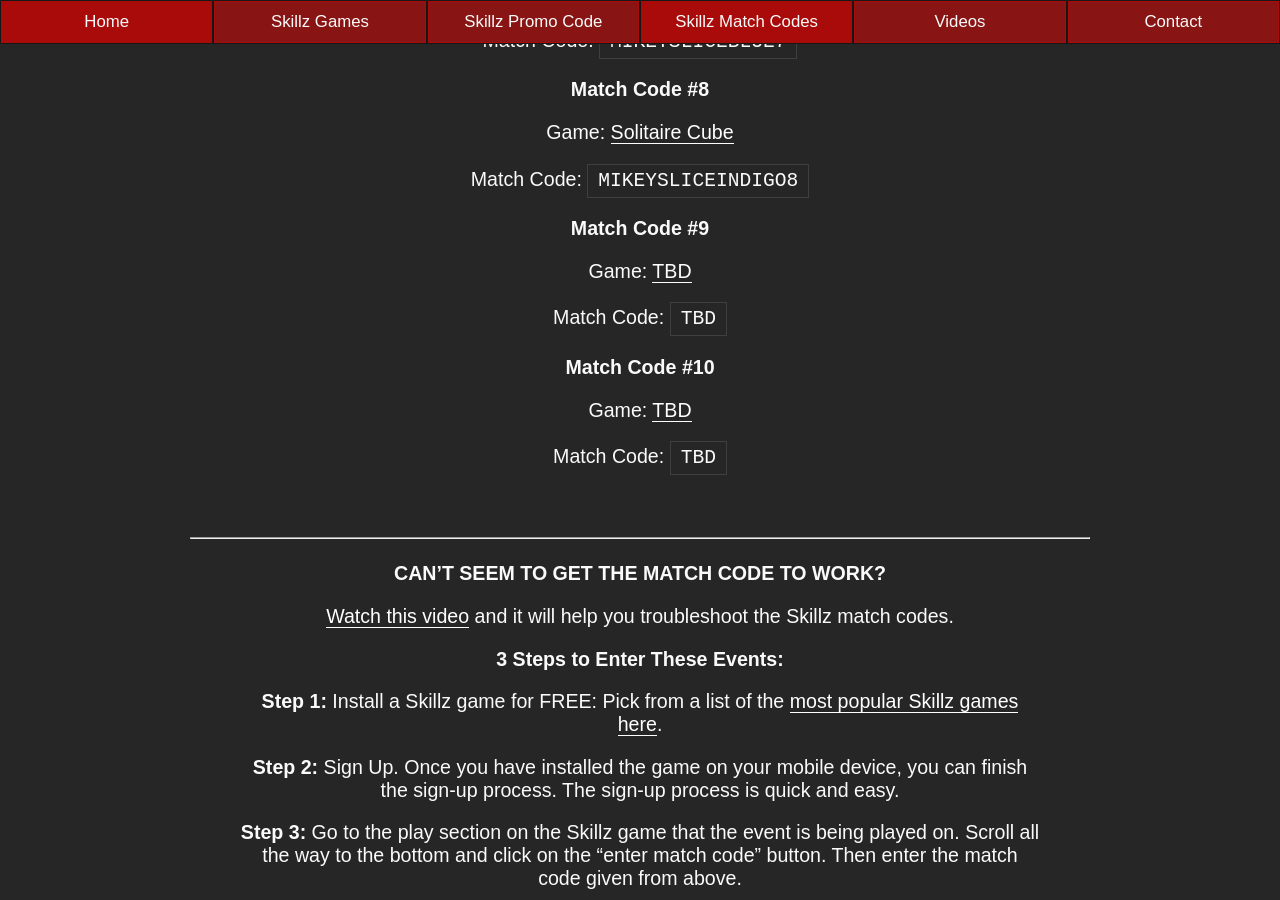
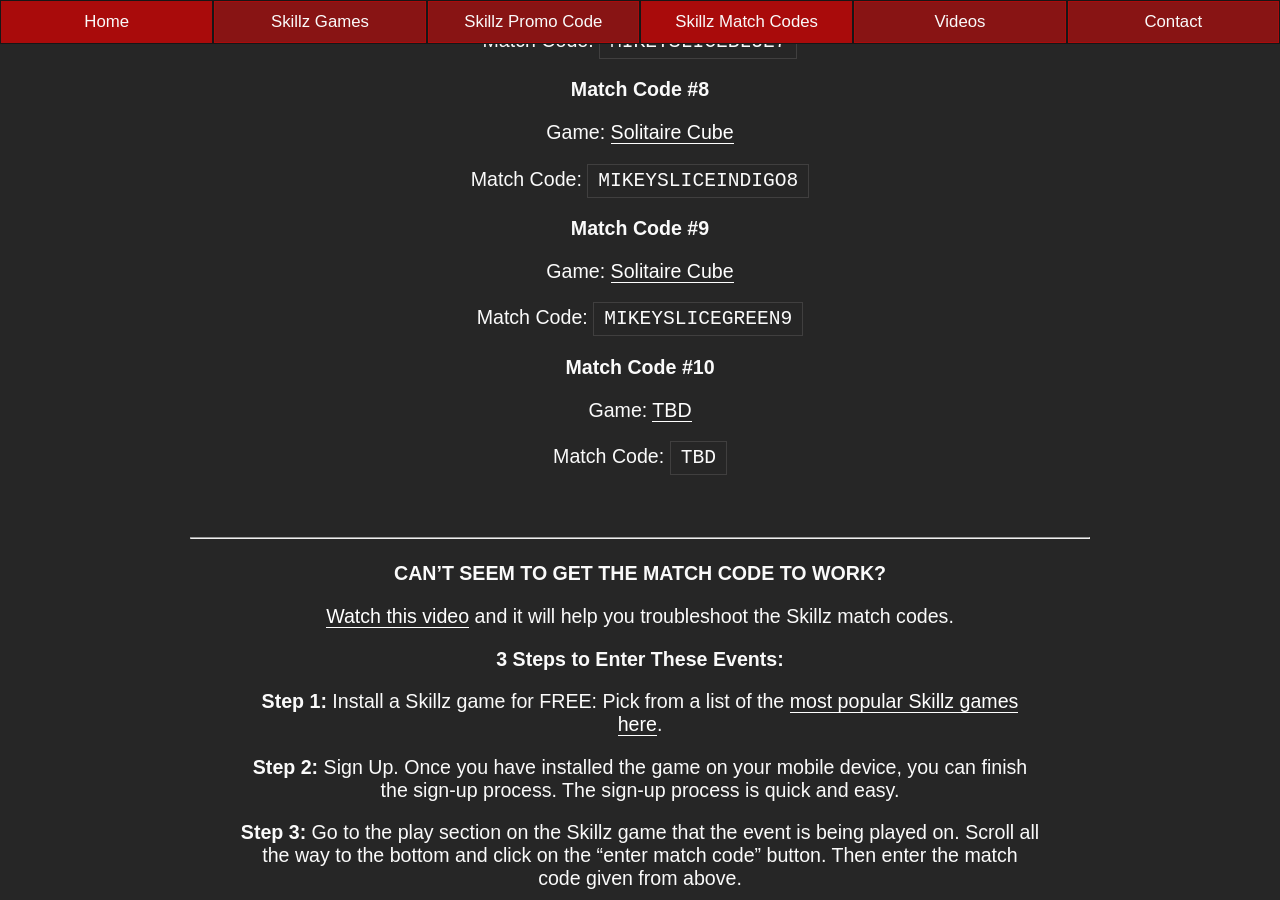
Before and after one commit to mikeyslice/esports-medium, a Jekyll site: the page built from skillz-match-codes.md, in a window 1280 px wide and 900 px high, scrolled down 4215 px. Built offline with Jekyll 4.4.1, drawn with Linux system fonts in a browser that asks for light colours.

Commit message:
Update Skillz Match Codes “skillz-match-codes”

```diff
--- a/_includes/pages/skillz-match-codes.html
+++ b/_includes/pages/skillz-match-codes.html
@@ -151,9 +151,9 @@
 
 <h3>Match Code #9</h3>
 
-<p>Game: <a href="/skillz-games/">TBD</a><p>
+<p>Game: <a href="/skillz-games/">Solitaire Cube</a><p>
 
-<p>Match Code: <code>TBD</code><p>
+<p>Match Code: <code>MIKEYSLICEGREEN9</code><p>
 
 <h3>Match Code #10</h3>
 
```
